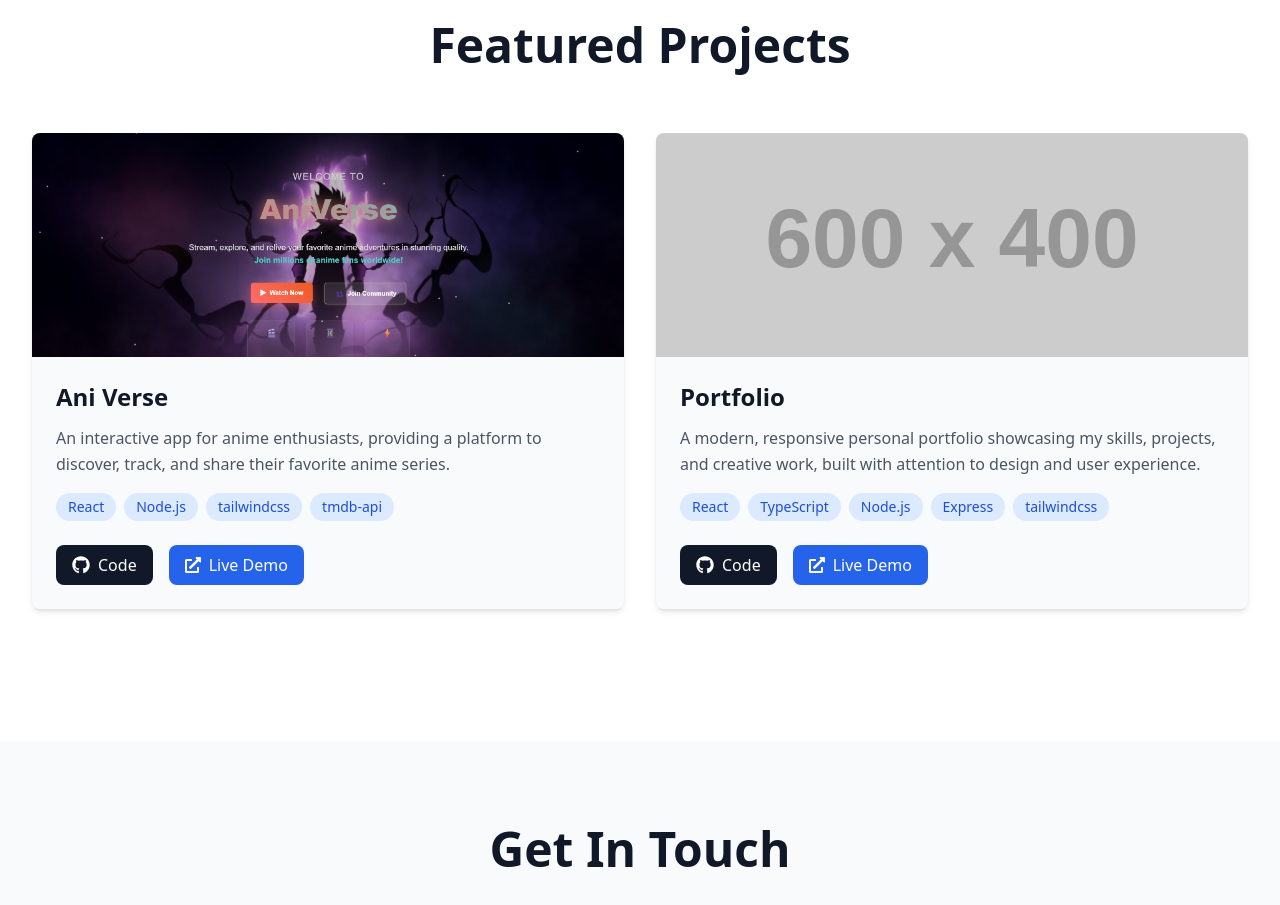
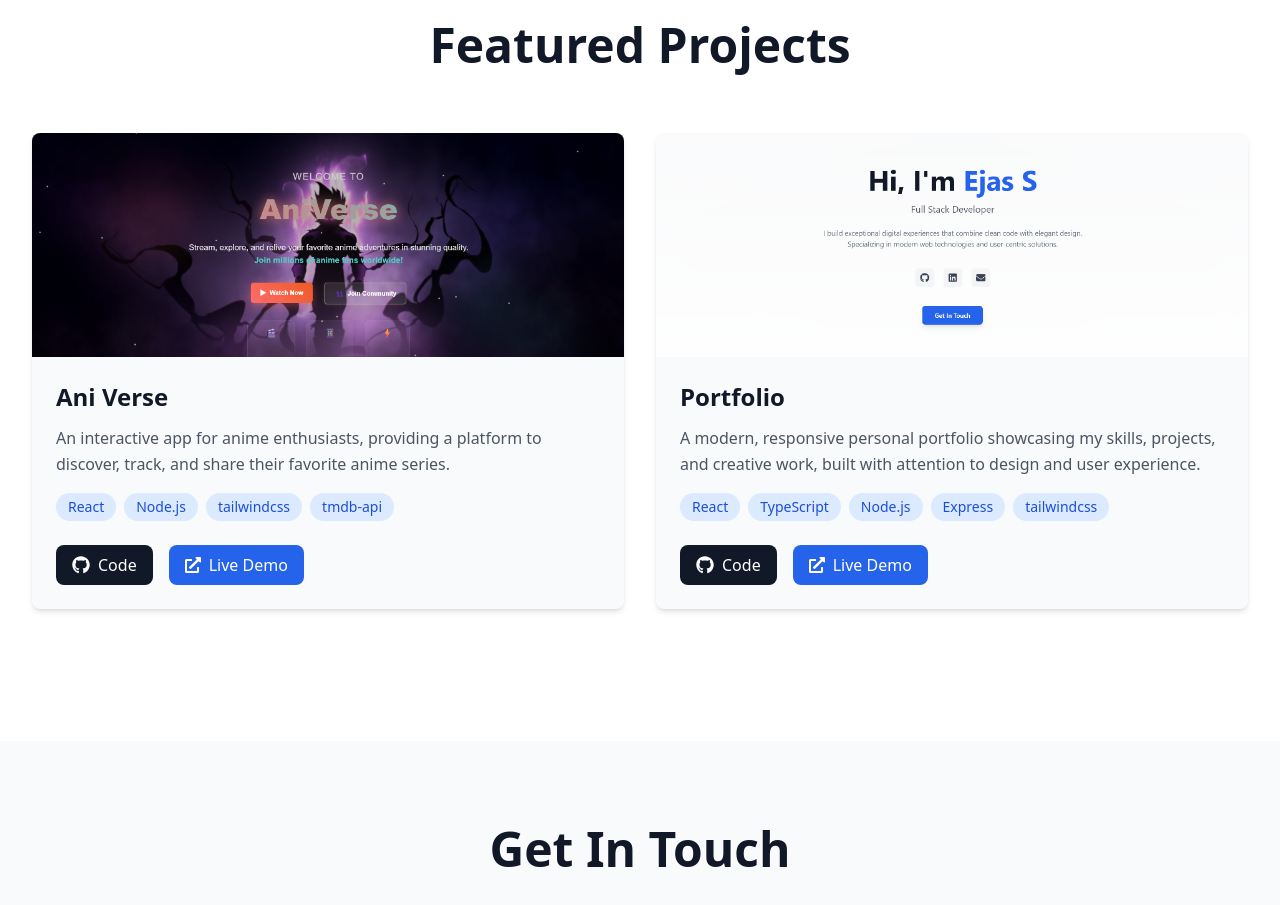
Before and after one commit to Ejas2004/Portfolio, a React (Vite) app: page / in a window 1280 px wide. Shown: the part 3020-3925 px from the top of the page. Built offline with nearby package versions, Linux system fonts and the light colour scheme.

Commit message:
port-img ,project-update

```diff
--- a/src/components/Projects.jsx
+++ b/src/components/Projects.jsx
@@ -16,9 +16,9 @@ const Projects = () => {
       description:
         'A modern, responsive personal portfolio showcasing my skills, projects, and creative work, built with attention to design and user experience.',
       techStack: ['React', 'TypeScript', 'Node.js', 'Express','tailwindcss'],
-      image: 'https://via.placeholder.com/600x400/4A5568/FFFFFF?text=Fitness+Tracker',
+      image: './portfolio-img.png',
       github: 'https://github.com/Ejas2004/Portfolio.git',
-      live: 'https://fitness-tracker.demo.com',
+      live: 'https://portfolio-tau-livid-59.vercel.app/',
     },
     // {
     //   title: 'Medical Diagnosis App',
```
Also changed, not shown: public/portfolio-img.png (added).
